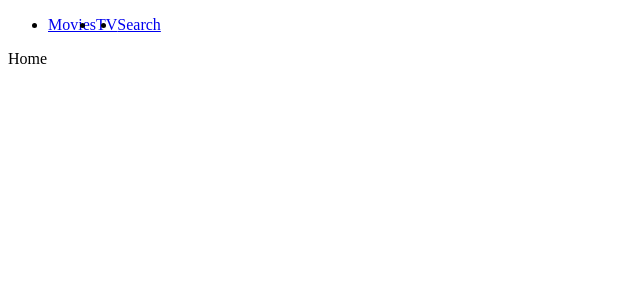
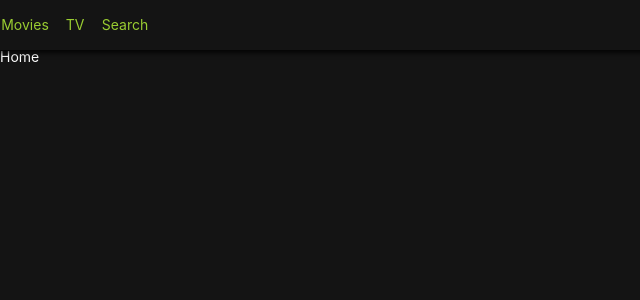
Before and after one commit to kamogawa/gooflex, a React (Create React App) app: page / in a window 1280 px wide. Shown: the top 300 px of the page, without its empty margins (0-640 px from the left). Built offline with nearby package versions, Linux system fonts and the light colour scheme.

Commit message:
golbal style

```diff
--- a/package.json
+++ b/package.json
@@ -8,7 +8,8 @@
     "react-dom": "^16.8.6",
     "react-router-dom": "^5.0.1",
     "react-scripts": "3.0.1",
-    "styled-components": "^4.3.2"
+    "styled-components": "^4.3.2",
+    "styled-reset": "^3.0.0"
   },
   "scripts": {
     "start": "react-scripts start",
--- a/src/Components/App.js
+++ b/src/Components/App.js
@@ -1,10 +1,14 @@
 import React, { Component } from "react";
 import Router from "Components/Router";
+import GrobalStyles from "Components/GlobalStyles";
 
 class App extends Component {
   render() {
     return (
+      <>
         <Router />
+        <GrobalStyles />
+      </>
     );
   }
 }
--- /dev/null
+++ b/src/Components/GlobalStyles.js
@@ -0,0 +1,22 @@
+import { createGlobalStyle } from "styled-components";
+import reset from "styled-reset";
+
+const globalStyles = createGlobalStyle`
+  ${reset};
+  a{
+    text-decoration: none;
+    color: inherit;
+  }
+  *{
+    box-sizing: border-box;
+  }
+  body{
+    font-family:-apple-system, BlinkMacSystemFont, 'Segoe UI', Roboto, Oxygen, Ubuntu, Cantarell, 'Open Sans', 'Helvetica Neue', sans-serif;
+    font-size: 14px;
+    background-color: rgba(20,20,20,1);
+    color: white;
+    padding-top: 50px;
+  }
+`;
+
+export default globalStyles;
--- a/src/Components/Header.js
+++ b/src/Components/Header.js
@@ -2,18 +2,39 @@
 import {Link} from "react-router-dom";
 import styled from "styled-components";
 
-const Header = styled.header``;
+const Header = styled.header`
+  color: white;
+  position: fixed;
+  top: 0;
+  left: 0;
+  width: 100%;
+  height: 50px;
+  display: flex;
+  align-items: center;
+  background-color: rgba(20, 20, 20, 0.8);
+  z-index: 10;
+  box-shadow: 0px 1px 5px 2px rgba(0, 0, 0, 0.8);
+`;
 
 const List = styled.ul`
   display: flex;
   &:hover {
-    background-color: blue;
+    color: yellowgreen;
   }
 `;
 
-const Item = styled.li``;
+const Item = styled.li`
+  width: 50px;
+  height: 50px;
+  text-align: center;
+`;
 
-const SLink = styled(Link)``;
+const SLink = styled(Link)`
+  height: 50px;
+  display: flex;
+  align-items: center;
+  justify-content: center;
+`;
 
 
 export default () => (
```
Also changed, not shown: 1 other file (tests, documents, lock files or other folders).
